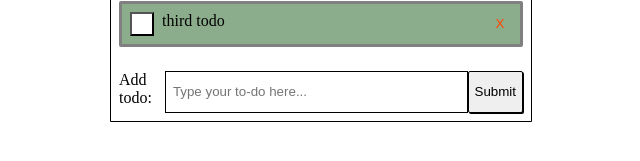
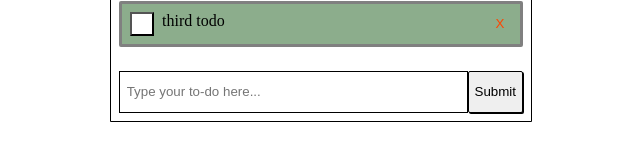
Before and after one commit to starsuit/FAC16-todo-app, a website: page skeleton/index.html in a window 1280 px wide. Shown: the part 365-526 px from the top of the page, without its empty margins (319-959 px from the left). Drawn offline with Linux system fonts and the light colour scheme.

Commit message:
changed text box and hid label accessibly

```diff
--- a/skeleton/index.html
+++ b/skeleton/index.html
@@ -15,8 +15,8 @@
       <!-- <ul></ul> -->
     </div>
     <form id="add-todo" class="form">
-      <label for="todo-description">Add todo:</label>
-      <input class="form-textbox" type="text" name="description" id="todo-description" value="" placeholder="Type your to-do here..." required/>
+      <label class="form-label" for="todo-description">Add todo:</label>
+      <input class="form-textbox" maxlength="35" type="text" name="description" id="todo-description" value="" placeholder="Type your to-do here..." required/>
       <input type="submit" name="" value="Submit" class="button-submit" />
     </form>
   </div>
--- a/skeleton/style.css
+++ b/skeleton/style.css
@@ -94,5 +94,13 @@ body {
   border: 1px solid black;
   padding: 0.5em;
   height: 2em;
-  width: 30em;
+  width: 25em;
 }
+
+.form-label {
+  position: absolute;
+  overflow: hidden;
+  clip: rect(0 0 0 0);
+  height: 1px; width: 1px;
+  margin: -1px; padding: 0; border: 0;
+}
```
